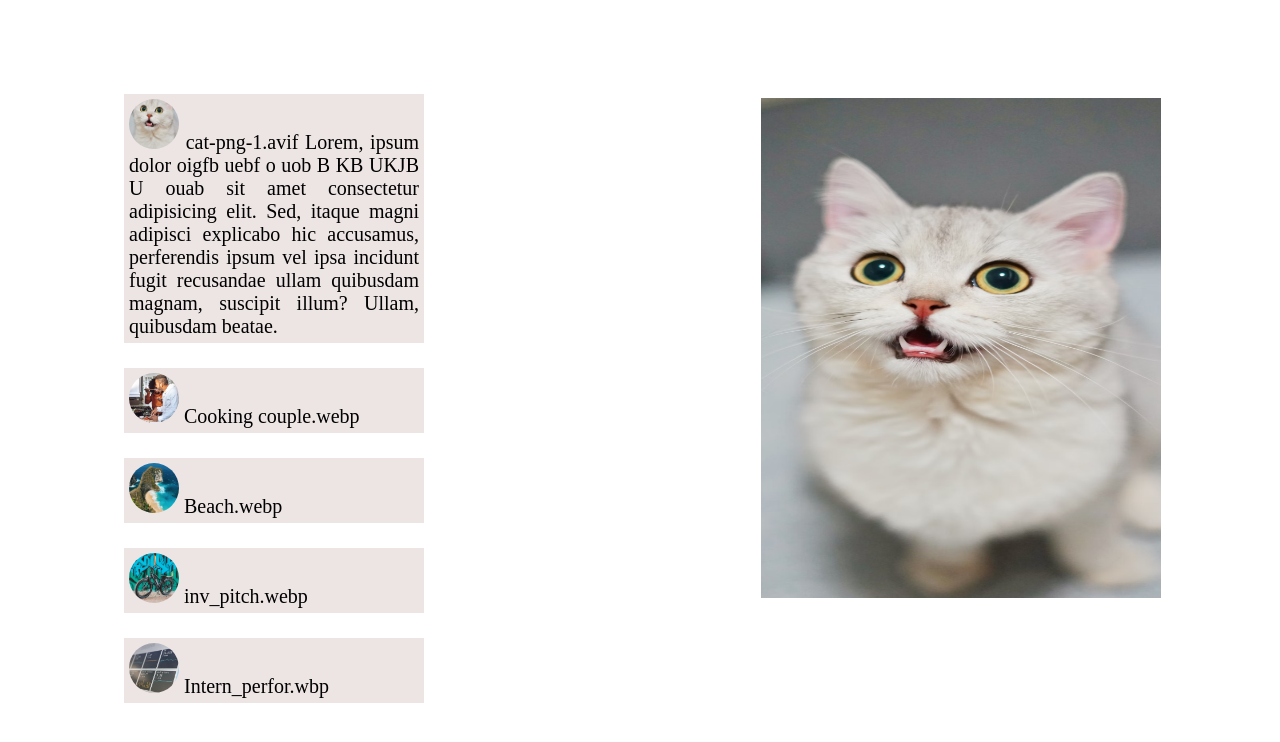
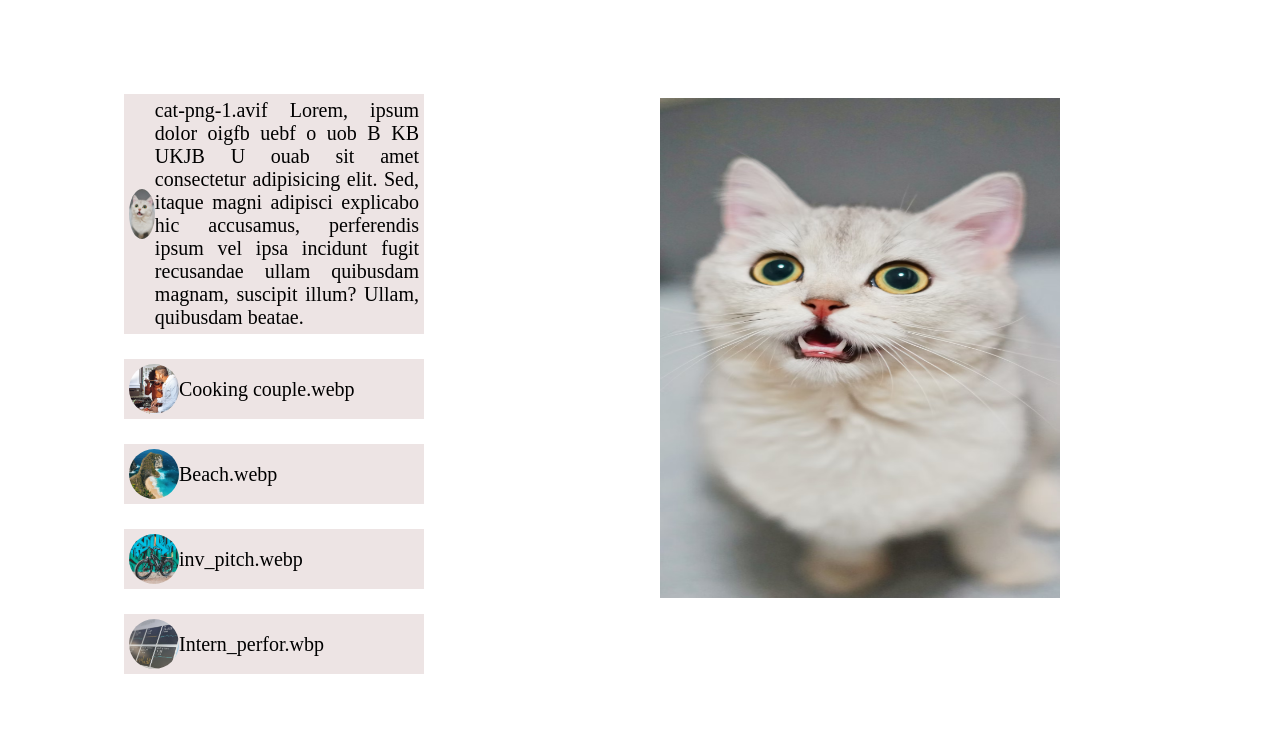
Before and after one commit to Aditya-gupta-sprinklr/app-list-test, a plain HTML site: page index.html in a window 1280 px wide. Drawn offline with Linux system fonts and the light colour scheme.

Commit message:
Add files via upload

```diff
--- a/project1.css
+++ b/project1.css
@@ -6,7 +6,7 @@
     display: flex;
     flex-direction: row;
     font-size: 30px;
-    text-align: center;
+    /* text-align: center; */
   }
 
   .flex-item-left {
@@ -45,6 +45,9 @@
     background-color: rgb(237,228,228);
     font-size:20px;
     margin: 20px 50px 25px 50px;
+    display:flex;
+    /* flex-direction: row; */
+    align-items: center;
 
 }
 /* .textup{
```
